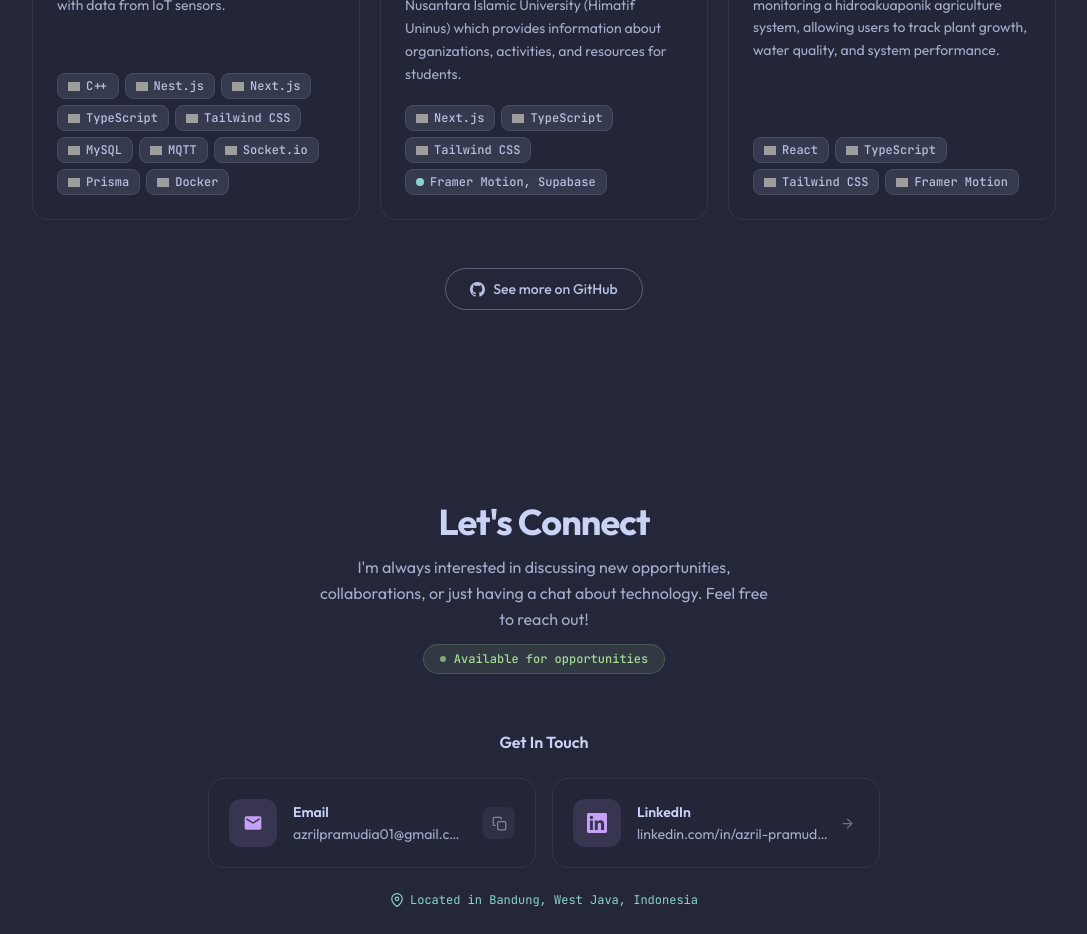
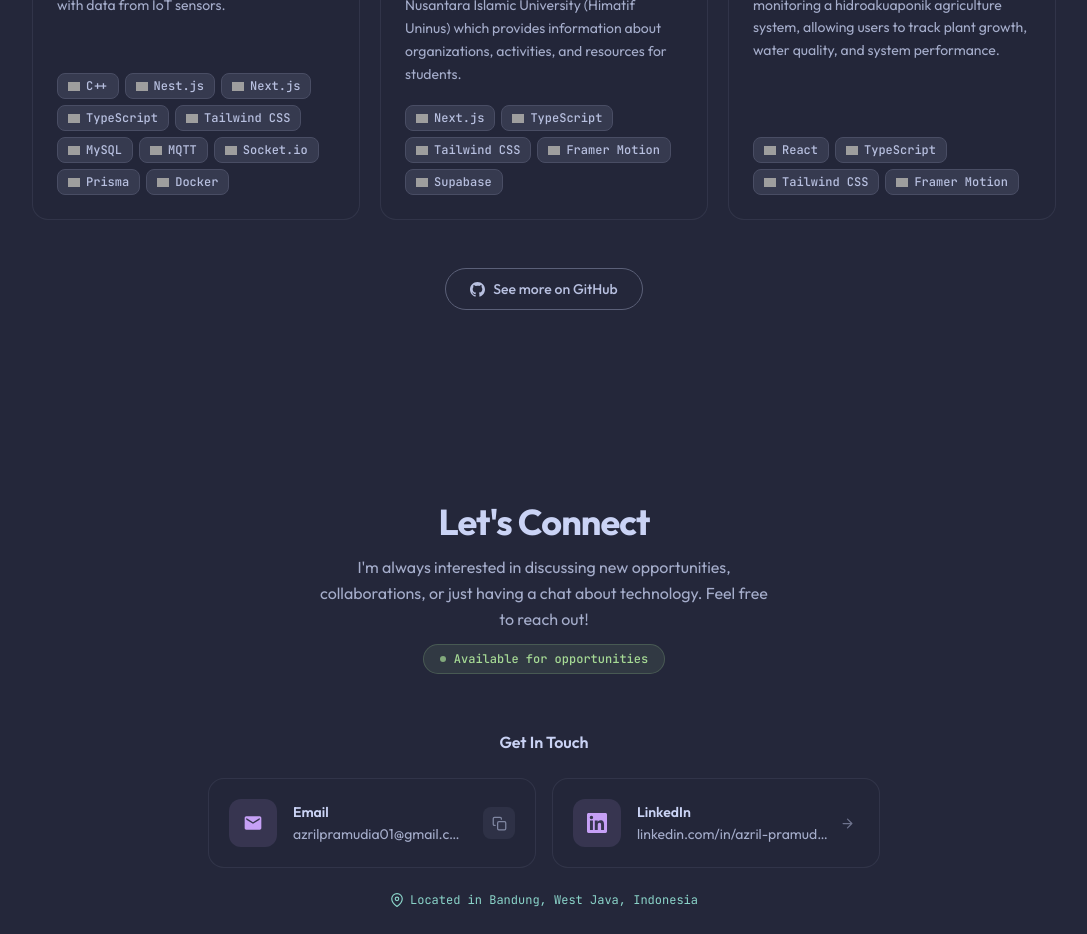
Before and after one commit to azrilpramudia/personal-website, a Next.js app: page / in a window 1280 px wide. Shown: the part 4020-4954 px from the top of the page, without its empty margins (96-1183 px from the left). Built offline with nearby package versions, Linux system fonts and the light colour scheme; grey boxes are pictures that could not be loaded.

Commit message:
feat: add project icon

```diff
--- a/src/components/ui/ProjectCard.tsx
+++ b/src/components/ui/ProjectCard.tsx
@@ -29,6 +29,7 @@ const TECH_ICON: Record<string, { slug: string; color: string }> = {
   PostgreSQL: { slug: "postgresql", color: "4169E1" },
   HTML: { slug: "html5", color: "E34F26" },
   CSS: { slug: "css3", color: "1572B6" },
+  Supabase: { slug: "supabase", color: "3ECF8E" },
 };
 
 // ── Tech badge with logo ────────────────────────────────────
--- a/src/data/projects.ts
+++ b/src/data/projects.ts
@@ -28,7 +28,13 @@ export const projects: Project[] = [
     title: "Himatif Uninus Website",
     description:
       "The official website for the Informatics Engineering Student Association of Nusantara Islamic University (Himatif Uninus) which provides information about organizations, activities, and resources for students.",
-    techStack: ["Next.js", "TypeScript", "Tailwind CSS", "Framer Motion, Supabase"],
+    techStack: [
+      "Next.js",
+      "TypeScript",
+      "Tailwind CSS",
+      "Framer Motion",
+      "Supabase",
+    ],
     liveUrl: "https://azrilpramudia-himatif-uninus-qzv8.vercel.app/",
     githubUrl: "https://github.com/azrilpramudia/himatif-uninus",
     featured: false,
```
